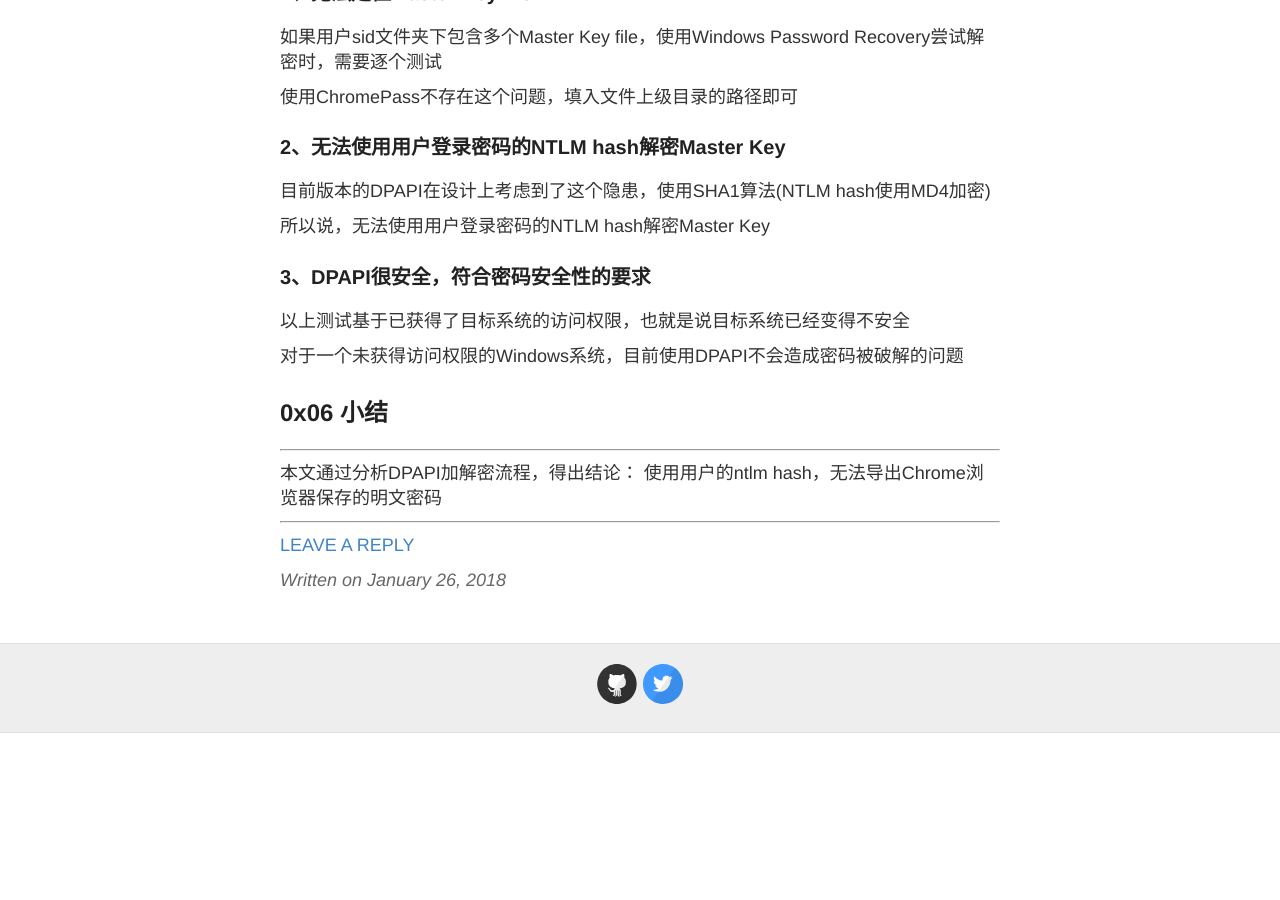
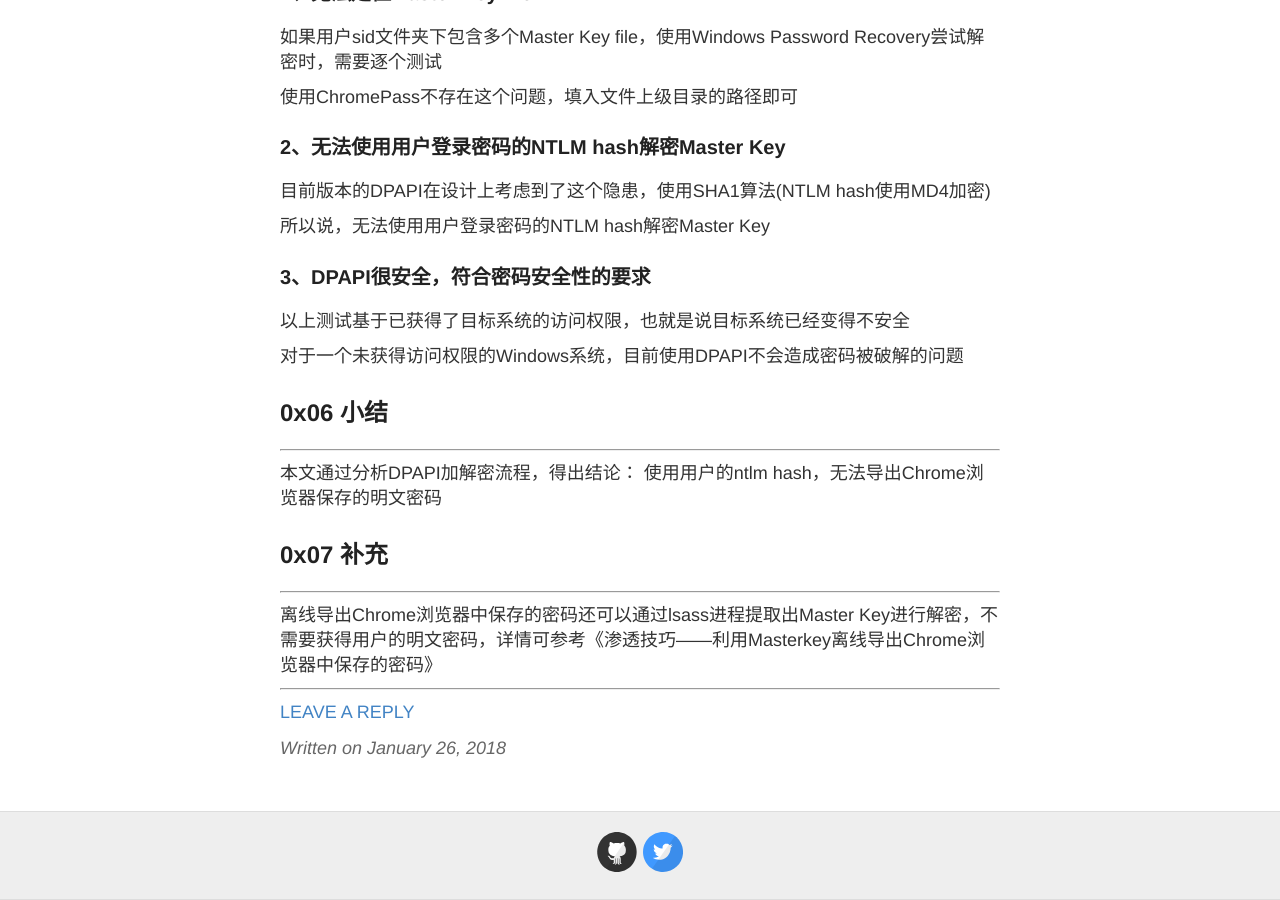
Before and after one commit to 3gstudent/backup-3gstudent.github.io, a Jekyll site: the page built from _posts/2018-1-26-渗透技巧——离线导出Chrome浏览器中保存的密码.md, in a window 1280 px wide and 900 px high, scrolled down 7334 px. Built offline with Jekyll 4.4.1, drawn with Linux system fonts in a browser that asks for light colours; before the commit the page ends 8067 px from its top, so only the background shows below that.

Commit message:
Update 2018-1-26-渗透技巧——离线导出Chrome浏览器中保存的密码.md

```diff
--- a/_posts/2018-1-26-渗透技巧——离线导出Chrome浏览器中保存的密码.md
+++ b/_posts/2018-1-26-渗透技巧——离线导出Chrome浏览器中保存的密码.md
@@ -264,6 +264,10 @@ ChromePass.exe /external c:\1\2\3\ test123
 
 本文通过分析DPAPI加解密流程，得出结论： 使用用户的ntlm hash，无法导出Chrome浏览器保存的明文密码
 
+## 0x07 补充
+---
+
+离线导出Chrome浏览器中保存的密码还可以通过lsass进程提取出Master Key进行解密，不需要获得用户的明文密码，详情可参考《渗透技巧——利用Masterkey离线导出Chrome浏览器中保存的密码》
 
 ---
 
```
